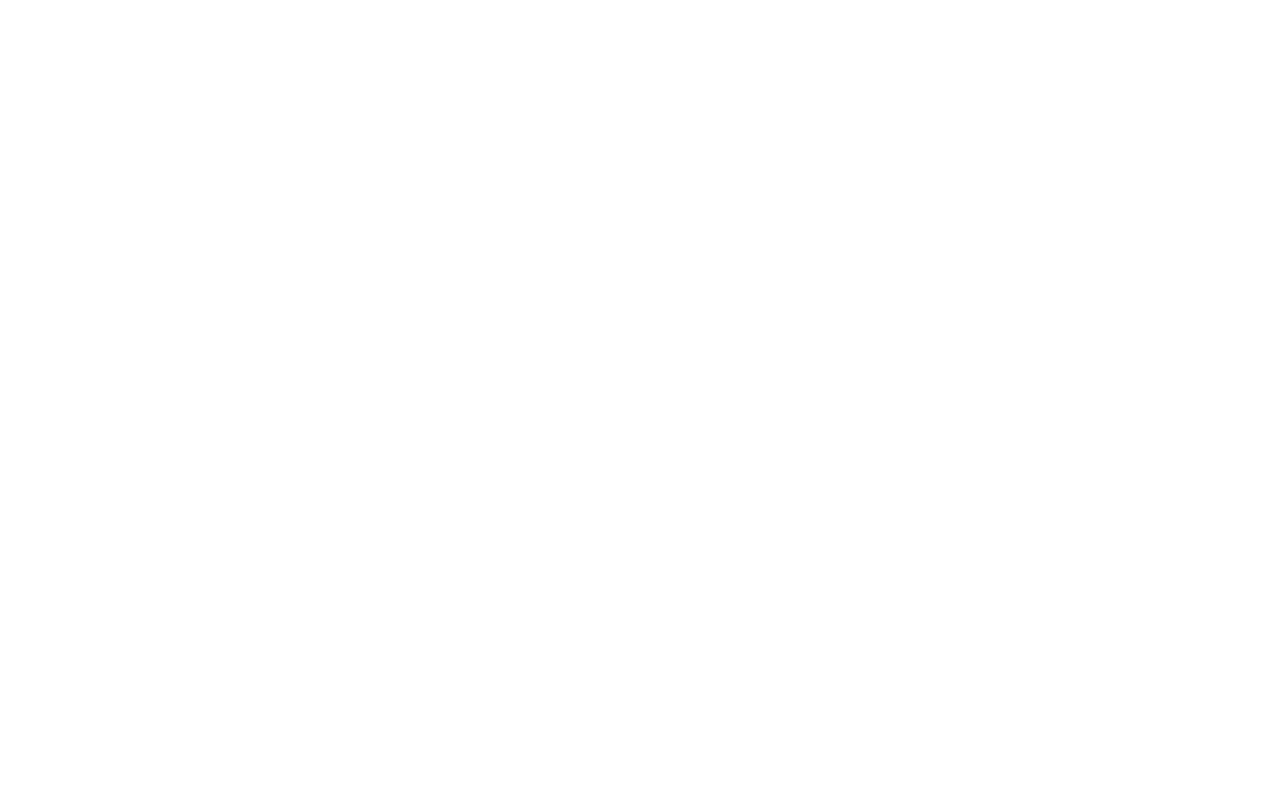
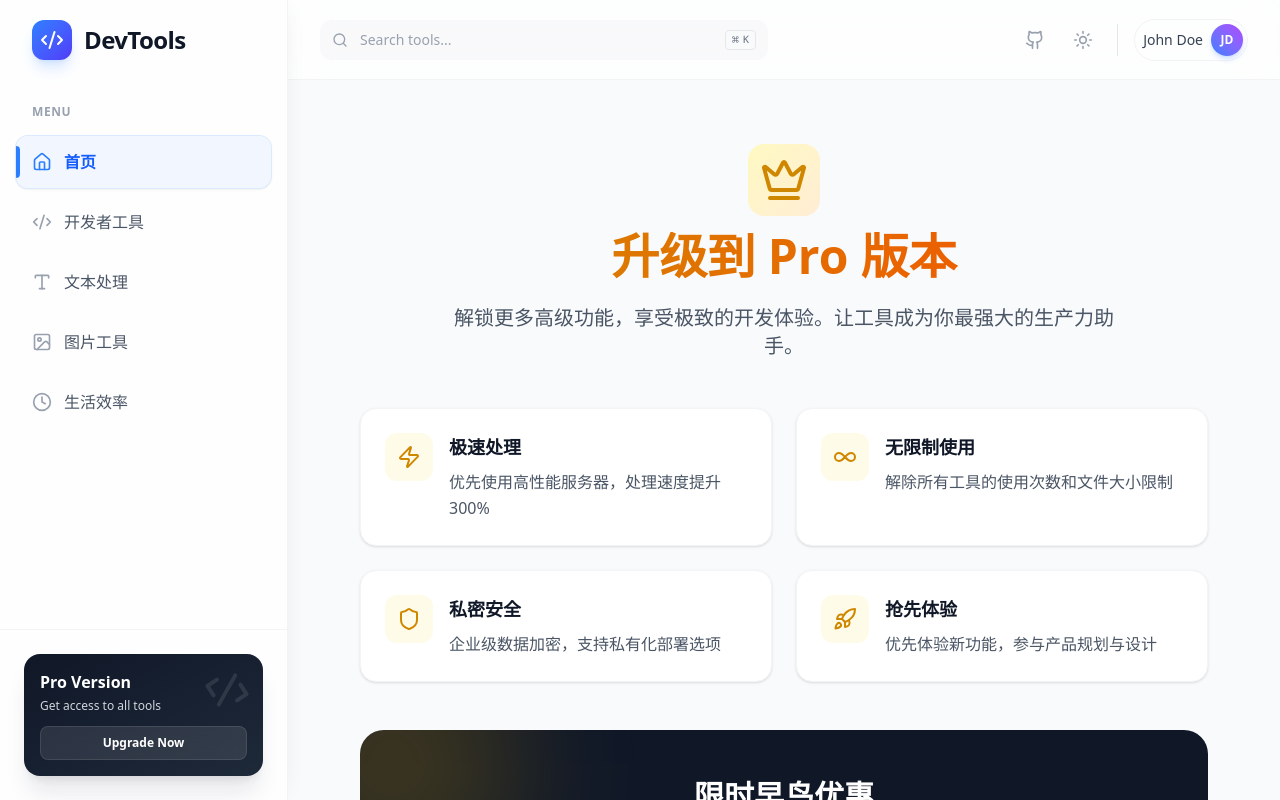
Before and after one commit to Jeffrey-mu/tools, a Vue app: page /pro in a window 1280 px wide. Before the commit this address had no page. Built offline with nearby package versions, Linux system fonts and the light colour scheme.

Commit message:
feat: 添加 Pro 版本介绍页面和路由
- 在路由配置中新增 `/pro` 路径，指向 ProView 组件
- 在默认布局的升级按钮上添加路由跳转至 Pro 页面
- 创建 ProView 视图组件，展示 Pro 版本功能、定价和升级入口

```diff
--- a/src/layouts/DefaultLayout.vue
+++ b/src/layouts/DefaultLayout.vue
@@ -310,7 +310,10 @@
             </div>
             <h4 class="font-bold mb-1 relative z-10">Pro Version</h4>
             <p class="text-xs text-gray-300 dark:text-gray-400 mb-3 relative z-10">Get access to all tools</p>
-            <button class="w-full py-2 bg-white/10 hover:bg-white/20 rounded-lg text-xs font-semibold backdrop-blur-sm transition-colors border border-white/10 relative z-10">
+            <button
+              @click="router.push('/pro')"
+              class="w-full py-2 bg-white/10 hover:bg-white/20 rounded-lg text-xs font-semibold backdrop-blur-sm transition-colors border border-white/10 relative z-10"
+            >
               Upgrade Now
             </button>
           </div>
--- a/src/router/index.ts
+++ b/src/router/index.ts
@@ -13,6 +13,12 @@
           path: '',
           name: 'home',
           component: HomeView
+        },
+        {
+          path: 'pro',
+          name: 'pro',
+          component: () => import('@/views/ProView.vue'),
+          meta: { title: 'Pro 版本' }
         },
         // Developer Tools
         {
--- /dev/null
+++ b/src/views/ProView.vue
@@ -0,0 +1,105 @@
+<script setup lang="ts">
+import { Check, Zap, Crown, Shield, Infinity, Rocket } from 'lucide-vue-next'
+
+const features = [
+  {
+    icon: Zap,
+    title: '极速处理',
+    desc: '优先使用高性能服务器，处理速度提升 300%'
+  },
+  {
+    icon: Infinity,
+    title: '无限制使用',
+    desc: '解除所有工具的使用次数和文件大小限制'
+  },
+  {
+    icon: Shield,
+    title: '私密安全',
+    desc: '企业级数据加密，支持私有化部署选项'
+  },
+  {
+    icon: Rocket,
+    title: '抢先体验',
+    desc: '优先体验新功能，参与产品规划与设计'
+  }
+]
+</script>
+
+<template>
+  <div class="max-w-4xl mx-auto space-y-12 py-8 px-4 sm:px-6">
+    <!-- Hero Section -->
+    <div class="text-center space-y-6">
+      <div class="inline-flex items-center justify-center p-3 bg-gradient-to-br from-yellow-100 to-orange-100 dark:from-yellow-900/30 dark:to-orange-900/30 rounded-2xl mb-4">
+        <Crown class="w-12 h-12 text-yellow-600 dark:text-yellow-500" />
+      </div>
+      <h1 class="text-4xl md:text-5xl font-extrabold text-transparent bg-clip-text bg-gradient-to-r from-yellow-600 to-orange-600 dark:from-yellow-400 dark:to-orange-400">
+        升级到 Pro 版本
+      </h1>
+      <p class="text-xl text-gray-600 dark:text-gray-300 max-w-2xl mx-auto">
+        解锁更多高级功能，享受极致的开发体验。让工具成为你最强大的生产力助手。
+      </p>
+    </div>
+
+    <!-- Features Grid -->
+    <div class="grid grid-cols-1 md:grid-cols-2 gap-6">
+      <div
+        v-for="feature in features"
+        :key="feature.title"
+        class="p-6 bg-white dark:bg-gray-800 rounded-2xl border border-gray-100 dark:border-gray-700 hover:border-yellow-200 dark:hover:border-yellow-500/30 shadow-sm hover:shadow-md transition-all duration-300"
+      >
+        <div class="flex items-start gap-4">
+          <div class="p-3 bg-yellow-50 dark:bg-yellow-900/20 rounded-xl">
+            <component :is="feature.icon" class="w-6 h-6 text-yellow-600 dark:text-yellow-500" />
+          </div>
+          <div>
+            <h3 class="text-lg font-bold text-gray-900 dark:text-white mb-2">{{ feature.title }}</h3>
+            <p class="text-gray-600 dark:text-gray-400 leading-relaxed">{{ feature.desc }}</p>
+          </div>
+        </div>
+      </div>
+    </div>
+
+    <!-- Pricing Card -->
+    <div class="relative overflow-hidden rounded-3xl bg-gray-900 dark:bg-black text-white p-8 md:p-12 text-center">
+      <!-- Background Decorations -->
+      <div class="absolute top-0 left-0 w-full h-full overflow-hidden opacity-20 pointer-events-none">
+        <div class="absolute -top-24 -left-24 w-64 h-64 bg-yellow-500 rounded-full blur-3xl"></div>
+        <div class="absolute -bottom-24 -right-24 w-64 h-64 bg-orange-500 rounded-full blur-3xl"></div>
+      </div>
+
+      <div class="relative z-10 space-y-8">
+        <div>
+          <h2 class="text-3xl font-bold mb-4">限时早鸟优惠</h2>
+          <div class="flex items-baseline justify-center gap-2">
+            <span class="text-5xl font-extrabold text-yellow-400">¥99</span>
+            <span class="text-xl text-gray-400 line-through">¥299</span>
+            <span class="text-lg text-gray-400">/ 终身</span>
+          </div>
+        </div>
+
+        <ul class="flex flex-col items-center gap-3 text-gray-300">
+          <li class="flex items-center gap-2">
+            <Check class="w-5 h-5 text-green-400" />
+            <span>解锁全部 Pro 功能</span>
+          </li>
+          <li class="flex items-center gap-2">
+            <Check class="w-5 h-5 text-green-400" />
+            <span>永久免费更新</span>
+          </li>
+          <li class="flex items-center gap-2">
+            <Check class="w-5 h-5 text-green-400" />
+            <span>专属技术支持</span>
+          </li>
+        </ul>
+
+        <button class="px-8 py-4 bg-gradient-to-r from-yellow-500 to-orange-500 hover:from-yellow-400 hover:to-orange-400 text-white font-bold rounded-xl shadow-lg shadow-yellow-500/25 transform hover:-translate-y-1 transition-all duration-200">
+          立即升级
+        </button>
+
+        <p class="text-sm text-gray-500">
+          30 天无理由退款保证 · 安全支付
+        </p>
+      </div>
+    </div>
+  </div>
+</template>
```
